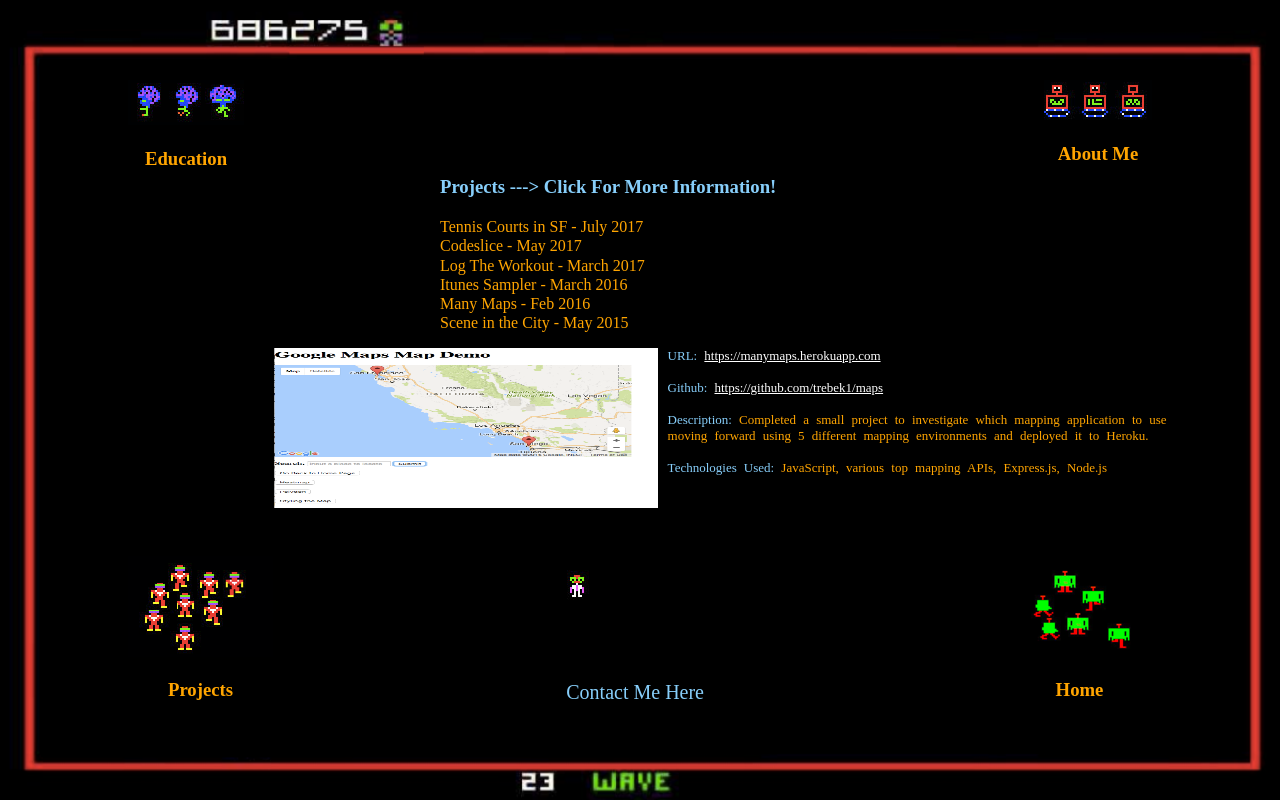
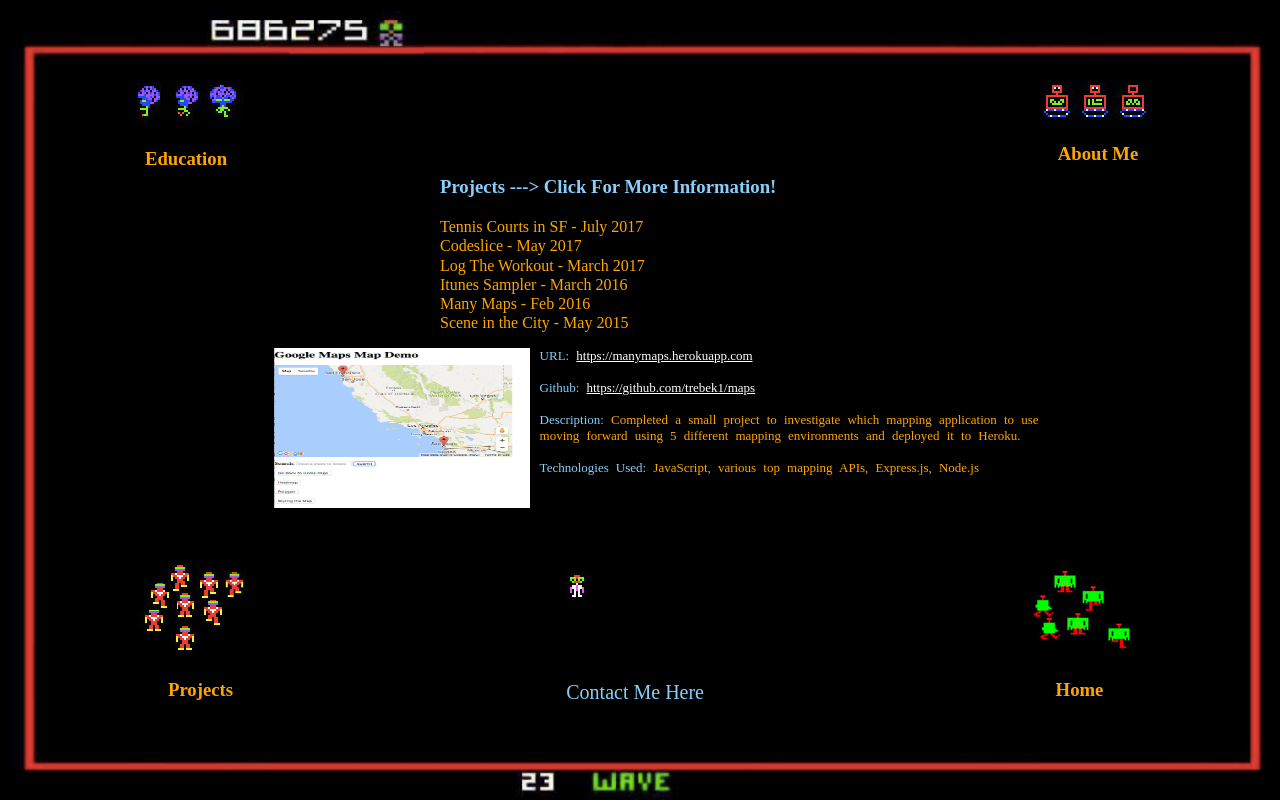
Before and after one commit to trebek1/robo_react, a React app: page /projects/maps in a window 1280 px wide. Shown: the top 812 px of the page. Built offline with nearby package versions, Linux system fonts and the light colour scheme; some icons are missing; a web font is replaced by a local one.

Commit message:
changed image size

```diff
--- a/src/styles/index.css
+++ b/src/styles/index.css
@@ -138,9 +138,9 @@ h3.title:active{
 	left: 10%;
 }
 #lower_right {
+	position: absolute;
 	bottom: 10%;
 	right: 10%;
-	position: absolute;
 }
 
 .ib{
@@ -205,7 +205,7 @@ h3.title:active{
 
 .image{
 	height: 100%;
-	width: 30vw;
+	width: 20vw;
 	max-width: 100%;
 	position: relative;
     left: 0;
```
